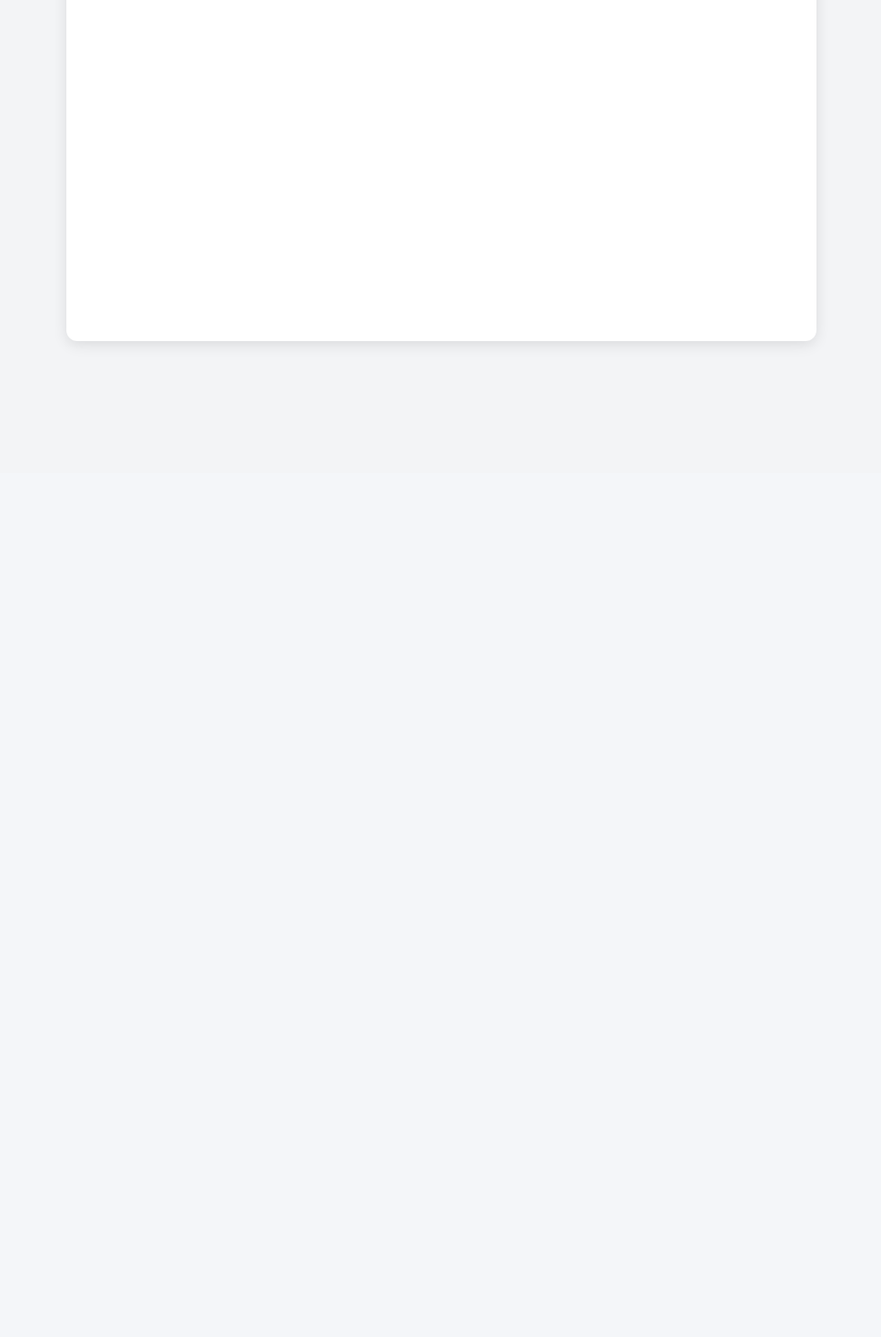
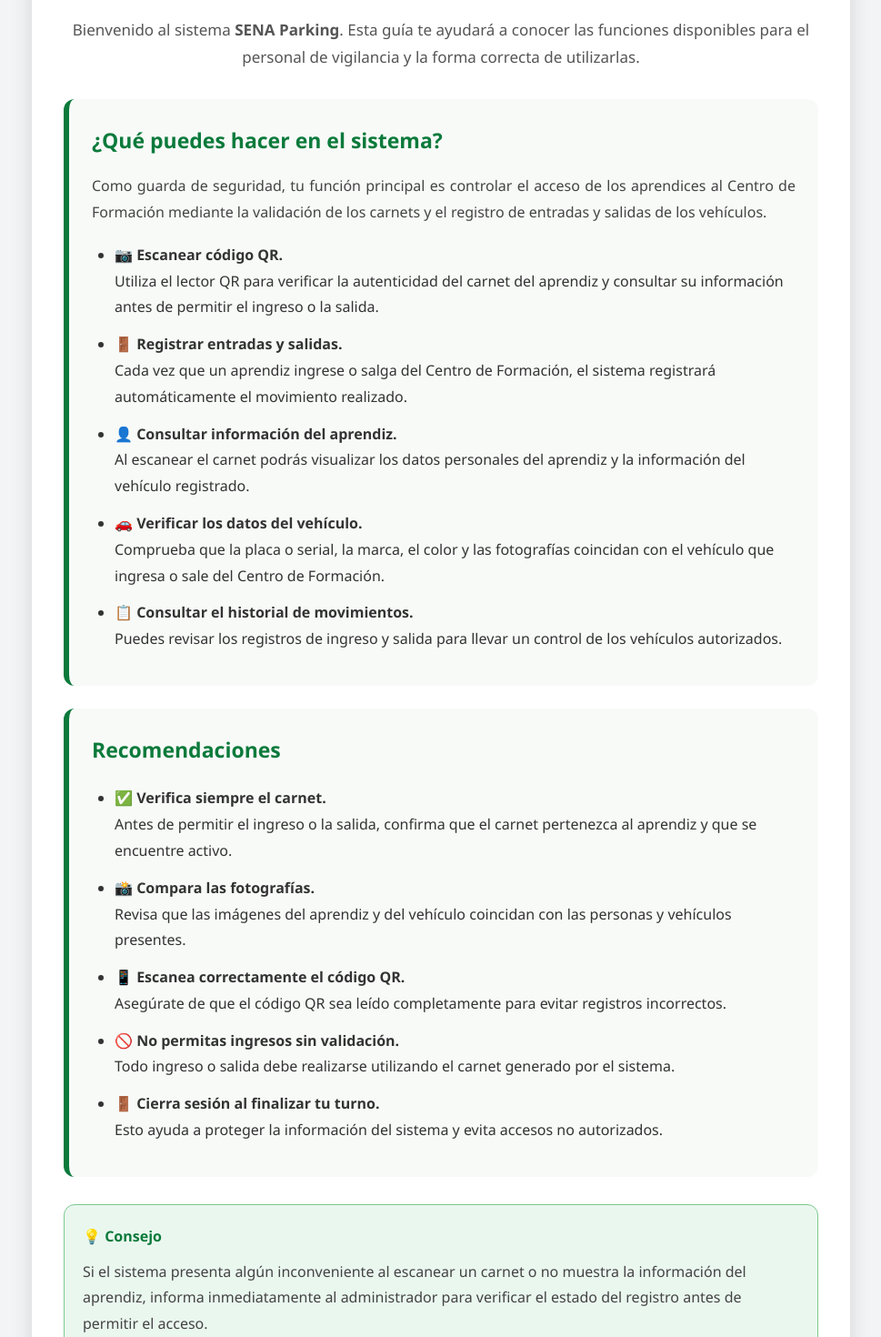
Before and after one commit to Juanysantiago/proyectosena-back-y-front, a React (Vite) app in the folder Front/: page /dashboard-guarda/manual in a window 1280 px wide. Shown: the part 280-1750 px from the top of the page at 91% size, without its empty margins (155-1124 px from the left). Before the commit the page ends 800 px from the top, so only its background shows below. Built offline with nearby package versions, Linux system fonts and the light colour scheme.

Commit message:
Chore:Se realiza el manual de uso del garda

```diff
--- a/Front/src/pages/aprendiz/ManualUso.jsx
+++ b/Front/src/pages/aprendiz/ManualUso.jsx
@@ -1,4 +1,4 @@
-import "../../Styles/aprendiz/ManualUso.css";
+import "../../Styles/ManualUso.css";
 
 export default function ManualUso() {
   return (
--- a/Front/src/pages/guarda/ManualPlataforma.jsx
+++ b/Front/src/pages/guarda/ManualPlataforma.jsx
@@ -1,7 +1,140 @@
+import "../../Styles/ManualUso.css";
+
 export default function ManualPlataforma() {
   return (
-    <div className="content-box">
-      <h2>Manual de manejo de la plataforma</h2>
+    <div className="manual-container">
+
+      <div className="manual-header">
+        <h2>📘 Manual de Uso</h2>
+
+        <p>
+          Bienvenido al sistema <strong>SENA Parking</strong>.
+          Esta guía te ayudará a conocer las funciones disponibles para el
+          personal de vigilancia y la forma correcta de utilizarlas.
+        </p>
+      </div>
+
+      <div className="manual-card">
+
+        <h3>¿Qué puedes hacer en el sistema?</h3>
+
+        <p>
+          Como guarda de seguridad, tu función principal es controlar el acceso
+          de los aprendices al Centro de Formación mediante la validación de los
+          carnets y el registro de entradas y salidas de los vehículos.
+        </p>
+
+        <ul>
+
+          <li>
+            📷 <strong>Escanear código QR.</strong><br />
+            <span>
+              Utiliza el lector QR para verificar la autenticidad del carnet del
+              aprendiz y consultar su información antes de permitir el ingreso o
+              la salida.
+            </span>
+          </li>
+
+          <li>
+            🚪 <strong>Registrar entradas y salidas.</strong><br />
+            <span>
+              Cada vez que un aprendiz ingrese o salga del Centro de Formación,
+              el sistema registrará automáticamente el movimiento realizado.
+            </span>
+          </li>
+
+          <li>
+            👤 <strong>Consultar información del aprendiz.</strong><br />
+            <span>
+              Al escanear el carnet podrás visualizar los datos personales del
+              aprendiz y la información del vehículo registrado.
+            </span>
+          </li>
+
+          <li>
+            🚗 <strong>Verificar los datos del vehículo.</strong><br />
+            <span>
+              Comprueba que la placa o serial, la marca, el color y las
+              fotografías coincidan con el vehículo que ingresa o sale del
+              Centro de Formación.
+            </span>
+          </li>
+
+          <li>
+            📋 <strong>Consultar el historial de movimientos.</strong><br />
+            <span>
+              Puedes revisar los registros de ingreso y salida para llevar un
+              control de los vehículos autorizados.
+            </span>
+          </li>
+
+        </ul>
+
+      </div>
+
+      <div className="manual-card">
+
+        <h3>Recomendaciones</h3>
+
+        <ul>
+
+          <li>
+            ✅ <strong>Verifica siempre el carnet.</strong><br />
+            <span>
+              Antes de permitir el ingreso o la salida, confirma que el carnet
+              pertenezca al aprendiz y que se encuentre activo.
+            </span>
+          </li>
+
+          <li>
+            📸 <strong>Compara las fotografías.</strong><br />
+            <span>
+              Revisa que las imágenes del aprendiz y del vehículo coincidan con
+              las personas y vehículos presentes.
+            </span>
+          </li>
+
+          <li>
+            📱 <strong>Escanea correctamente el código QR.</strong><br />
+            <span>
+              Asegúrate de que el código QR sea leído completamente para evitar
+              registros incorrectos.
+            </span>
+          </li>
+
+          <li>
+            🚫 <strong>No permitas ingresos sin validación.</strong><br />
+            <span>
+              Todo ingreso o salida debe realizarse utilizando el carnet
+              generado por el sistema.
+            </span>
+          </li>
+
+          <li>
+            🚪 <strong>Cierra sesión al finalizar tu turno.</strong><br />
+            <span>
+              Esto ayuda a proteger la información del sistema y evita accesos
+              no autorizados.
+            </span>
+          </li>
+
+        </ul>
+
+      </div>
+
+      <div className="manual-tip">
+
+        <h4>💡 Consejo</h4>
+
+        <p>
+          Si el sistema presenta algún inconveniente al escanear un carnet o no
+          muestra la información del aprendiz, informa inmediatamente al
+          administrador para verificar el estado del registro antes de permitir
+          el acceso.
+        </p>
+
+      </div>
+
     </div>
   );
 }
```
Also changed, not shown: Front/src/Styles/ManualUso.css (renamed from Front/src/Styles/aprendiz/ManualUso.css).
